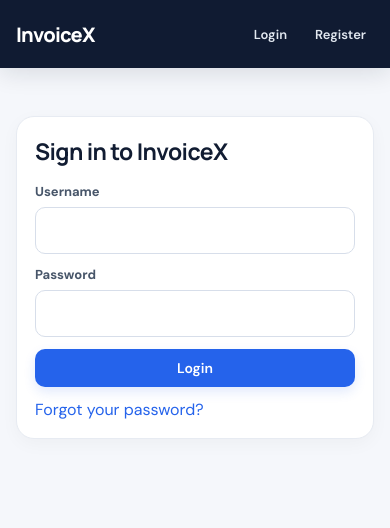
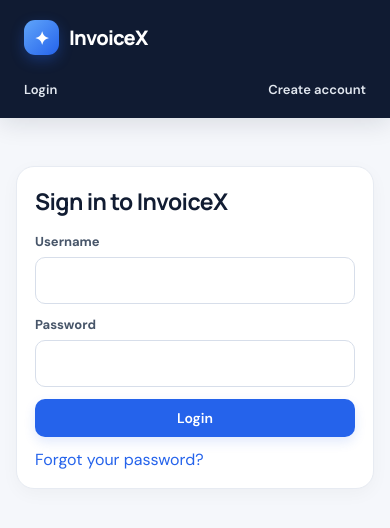
Before and after one commit to plDilipkumar/invoicex-frontend, a React (Create React App) app: page /login in a window 390 px wide. Shown: the top 528 px of the page. Built offline with nearby package versions, Linux system fonts and the light colour scheme; no server answers.

Commit message:
Upgrade InvoiceX navigation and responsive app shell

```diff
--- a/src/App.js
+++ b/src/App.js
@@ -1,5 +1,5 @@
 import React from 'react';
-import { Routes, Route, Link, Navigate } from 'react-router-dom';
+import { Routes, Route, Link, Navigate, useLocation } from 'react-router-dom';
 import Login from './pages/Login';
 import Register from './pages/Register';
 import Invoices from './pages/Invoices';
@@ -9,27 +9,31 @@ import ForgotPassword from './pages/ForgotPassword';
 import ResetPassword from './pages/ResetPassword';
 import { isAuthenticated, logout } from './AuthService';
 
-const Nav = () => (
-  <div className="nav">
-    <div className="container flex justify-between items-center p-16">
-      <div className="brand">InvoiceX</div>
-      <div className="flex gap-12">
-        {isAuthenticated() ? (
+const Nav = () => {
+  const location = useLocation();
+  const signedIn = isAuthenticated();
+  return (
+    <header className="nav">
+      <div className="container">
+        <Link to="/" className="brand"><span className="brand-mark">✦</span><span>InvoiceX</span></Link>
+        <nav className="nav-links">
+          {signedIn ? (
             <>
-            <Link to="/">Invoices</Link>
-            <Link to="/clients">Clients</Link>
-            <button className="btn btn-secondary" onClick={() => { logout(); window.location.href = '/login'; }}>Logout</button>
+              <Link className={location.pathname === '/' || location.pathname.startsWith('/invoices') ? 'active' : ''} to="/">▤ Invoices</Link>
+              <Link className={location.pathname.startsWith('/clients') ? 'active' : ''} to="/clients">♙ Clients</Link>
+              <button className="btn btn-secondary" onClick={() => { logout(); window.location.href = '/login'; }}>↪ Logout</button>
             </>
           ) : (
             <>
               <Link to="/login">Login</Link>
-            <Link to="/register">Register</Link>
+              <Link to="/register">Create account</Link>
             </>
           )}
+        </nav>
       </div>
-    </div>
-  </div>
+    </header>
   );
+};
 
 const Protected = ({ children }) => (isAuthenticated() ? children : <Navigate to="/login" replace />);
 
@@ -37,7 +41,7 @@ export default function App() {
   return (
     <>
       <Nav />
-      <div className="container">
+      <main className="container">
         <Routes>
           <Route path="/login" element={<Login />} />
           <Route path="/register" element={<Register />} />
@@ -48,7 +52,7 @@ export default function App() {
           <Route path="/invoices/:id" element={<Protected><InvoiceForm /></Protected>} />
           <Route path="/clients" element={<Protected><Clients /></Protected>} />
         </Routes>
-      </div>
+      </main>
     </>
   );
 }
```
Lines whose indentation alone changed are shown as unchanged.
